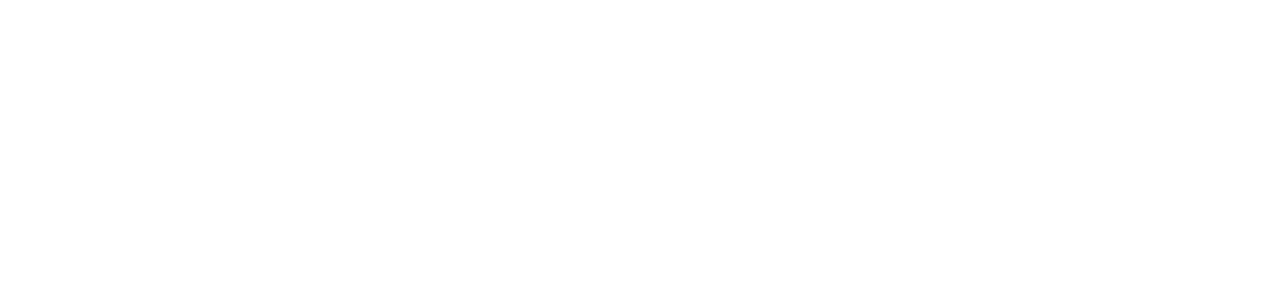
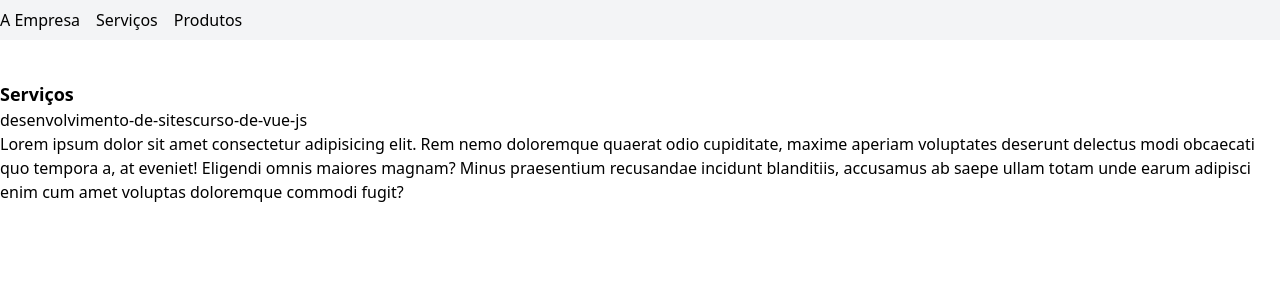
Before and after one commit to bladellano/nuxt-learning, a Nuxt app: page /servicos in a window 1280 px wide. Before the commit this address had no page. Shown: the top 300 px of the page. Built offline with nearby package versions, Linux system fonts and the light colour scheme.

Commit message:
:sparkles:Adicionando novas paginas; utilizando pastas e passando parametros

```diff
--- /dev/null
+++ b/pages/a-empresa.vue
@@ -0,0 +1,35 @@
+<template>
+
+  <div>
+
+    <div class="bg-gray-100">
+      <div class="container mx-auto flex items-center space-x-4 h-10 mb-10">
+        <nuxt-link :to="{name:'a-empresa'}">A Empresa</nuxt-link>
+        <nuxt-link :to="{name:'servicos'}">Serviços</nuxt-link>
+        <nuxt-link :to="{name:'produtos'}">Produtos</nuxt-link>
+      </div>
+    </div>
+    <div>
+      <div class="container mx-auto">
+        <h1 class="text-lg font-bold">A Empresa</h1>
+        <p>Lorem ipsum dolor sit amet consectetur adipisicing elit. Rem nemo doloremque quaerat odio cupiditate, maxime aperiam voluptates deserunt delectus modi obcaecati quo tempora a, at eveniet! Eligendi omnis maiores magnam? Minus praesentium recusandae incidunt blanditiis, accusamus ab saepe ullam totam unde earum adipisci enim cum amet voluptas doloremque commodi fugit?</p>
+      </div>
+    </div>
+
+ </div>
+</template>
+
+<script>
+  export default {
+    name:'',
+    data(){
+      return {
+
+      };
+    }
+  }
+</script>
+
+<style>
+
+</style>
--- /dev/null
+++ b/pages/produtos/index.vue
@@ -0,0 +1,40 @@
+<template>
+
+  <div>
+
+    <div class="bg-gray-100">
+      <div class="container mx-auto flex items-center space-x-4 h-10 mb-10">
+        <nuxt-link :to="{name:'a-empresa'}">A Empresa</nuxt-link>
+        <nuxt-link :to="{name:'servicos'}">Serviços</nuxt-link>
+        <nuxt-link :to="{name:'produtos'}">Produtos</nuxt-link>
+      </div>
+    </div>
+
+    <div>
+      <div class="container mx-auto">
+        <h1 class="text-lg font-bold">Produtos</h1>
+
+        <nuxt-link to="/produtos/produto-a">Produto A</nuxt-link>
+        <nuxt-link to="/produtos/produto-b">Produto B</nuxt-link>
+
+        <p>Lorem ipsum dolor sit amet consectetur adipisicing elit. Rem nemo doloremque quaerat odio cupiditate, maxime aperiam voluptates deserunt delectus modi obcaecati quo tempora a, at eveniet! Eligendi omnis maiores magnam? Minus praesentium recusandae incidunt blanditiis, accusamus ab saepe ullam totam unde earum adipisci enim cum amet voluptas doloremque commodi fugit?</p>
+      </div>
+    </div>
+
+ </div>
+</template>
+
+<script>
+  export default {
+    name:'',
+    data(){
+      return {
+
+      };
+    }
+  }
+</script>
+
+<style>
+
+</style>
--- /dev/null
+++ b/pages/produtos/produto-a.vue
@@ -0,0 +1,15 @@
+<template>
+  <div>
+    Produto A
+  </div>
+</template>
+
+<script>
+  export default {
+
+  }
+</script>
+
+<style lang="scss" scoped>
+
+</style>
--- /dev/null
+++ b/pages/produtos/produto-b.vue
@@ -0,0 +1,15 @@
+<template>
+  <div>
+    Produto B
+  </div>
+</template>
+
+<script>
+  export default {
+
+  }
+</script>
+
+<style lang="scss" scoped>
+
+</style>
--- /dev/null
+++ b/pages/servicos/_slug.vue
@@ -0,0 +1,15 @@
+<template>
+  <div>
+    {{ $route.params.slug }}
+  </div>
+</template>
+
+<script>
+  export default {
+
+  }
+</script>
+
+<style lang="scss" scoped>
+
+</style>
--- /dev/null
+++ b/pages/servicos/index.vue
@@ -0,0 +1,40 @@
+<template>
+
+  <div>
+
+    <div class="bg-gray-100">
+      <div class="container mx-auto flex items-center space-x-4 h-10 mb-10">
+        <nuxt-link :to="{name:'a-empresa'}">A Empresa</nuxt-link>
+        <nuxt-link :to="{name:'servicos'}">Serviços</nuxt-link>
+        <nuxt-link :to="{name:'produtos'}">Produtos</nuxt-link>
+      </div>
+    </div>
+
+    <div>
+      <div class="container mx-auto">
+        <h1 class="text-lg font-bold">Serviços</h1>
+
+        <nuxt-link to="/servicos/desenvolvimento-de-sites">desenvolvimento-de-sites</nuxt-link>
+        <nuxt-link to="/servicos/curso-de-vue-js">curso-de-vue-js</nuxt-link>
+
+        <p>Lorem ipsum dolor sit amet consectetur adipisicing elit. Rem nemo doloremque quaerat odio cupiditate, maxime aperiam voluptates deserunt delectus modi obcaecati quo tempora a, at eveniet! Eligendi omnis maiores magnam? Minus praesentium recusandae incidunt blanditiis, accusamus ab saepe ullam totam unde earum adipisci enim cum amet voluptas doloremque commodi fugit?</p>
+      </div>
+    </div>
+
+ </div>
+</template>
+
+<script>
+  export default {
+    name:'',
+    data(){
+      return {
+
+      };
+    }
+  }
+</script>
+
+<style>
+
+</style>
```
